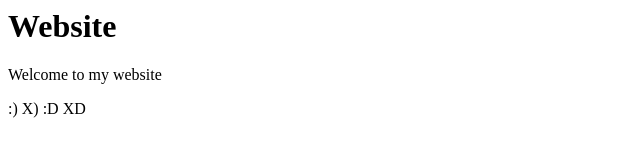
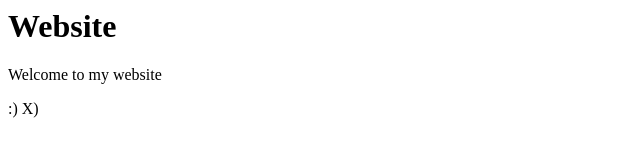
Before and after one commit to nishikantjha/git-project, a plain HTML site: page index.html in a window 1280 px wide. Shown: the full height of the page, 0-640 px from the left. Drawn offline with Linux system fonts and the light colour scheme.

Commit message:
delete 2 emogi

```diff
--- a/index.html
+++ b/index.html
@@ -2,5 +2,5 @@
 <title>This is my website</title>
 <h1>Website</h1>
 <p>Welcome to my website</p>
-<p> :) X) :D XD </p>
+<p> :) X) </p>
 </html>
```
